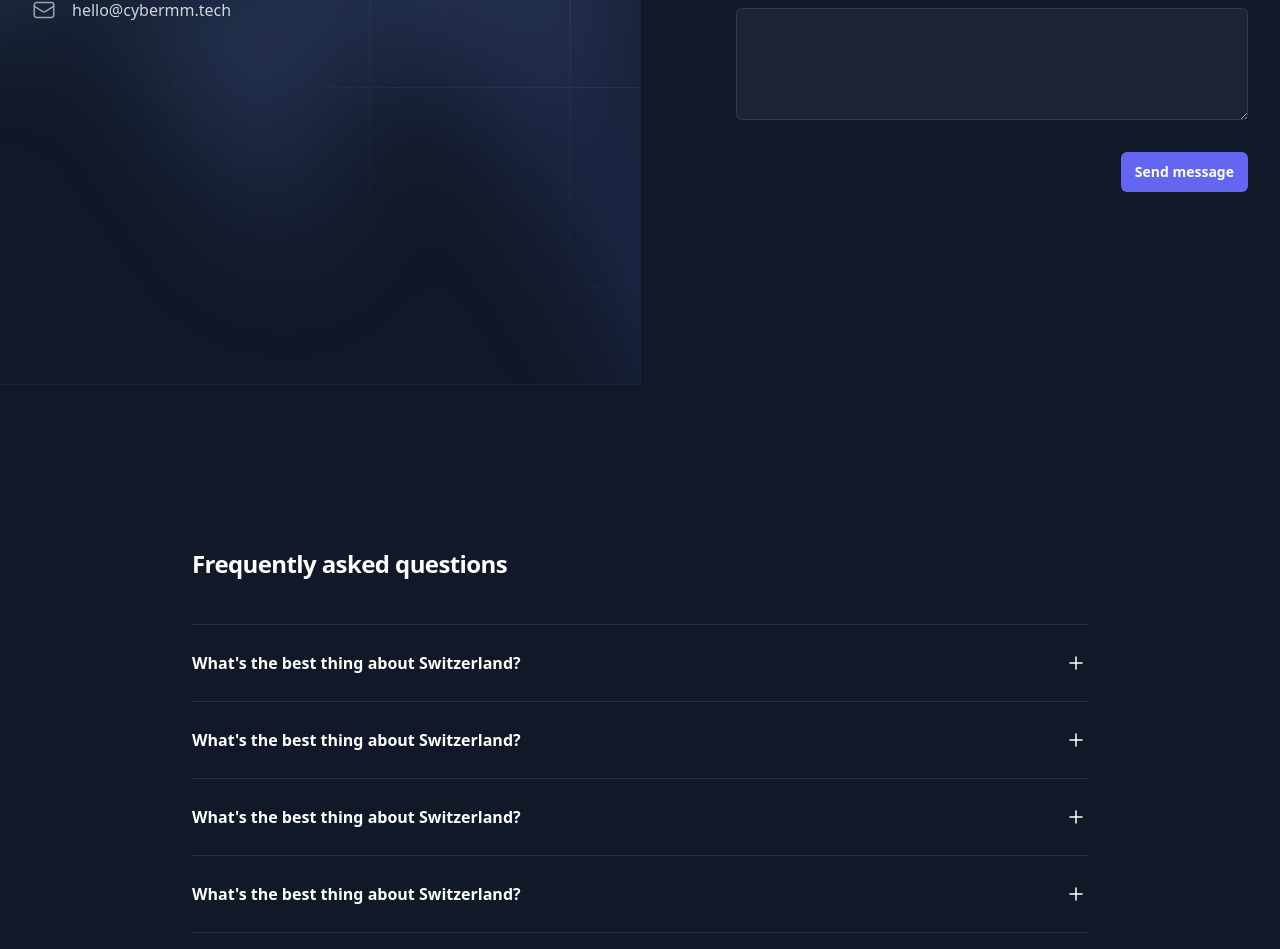
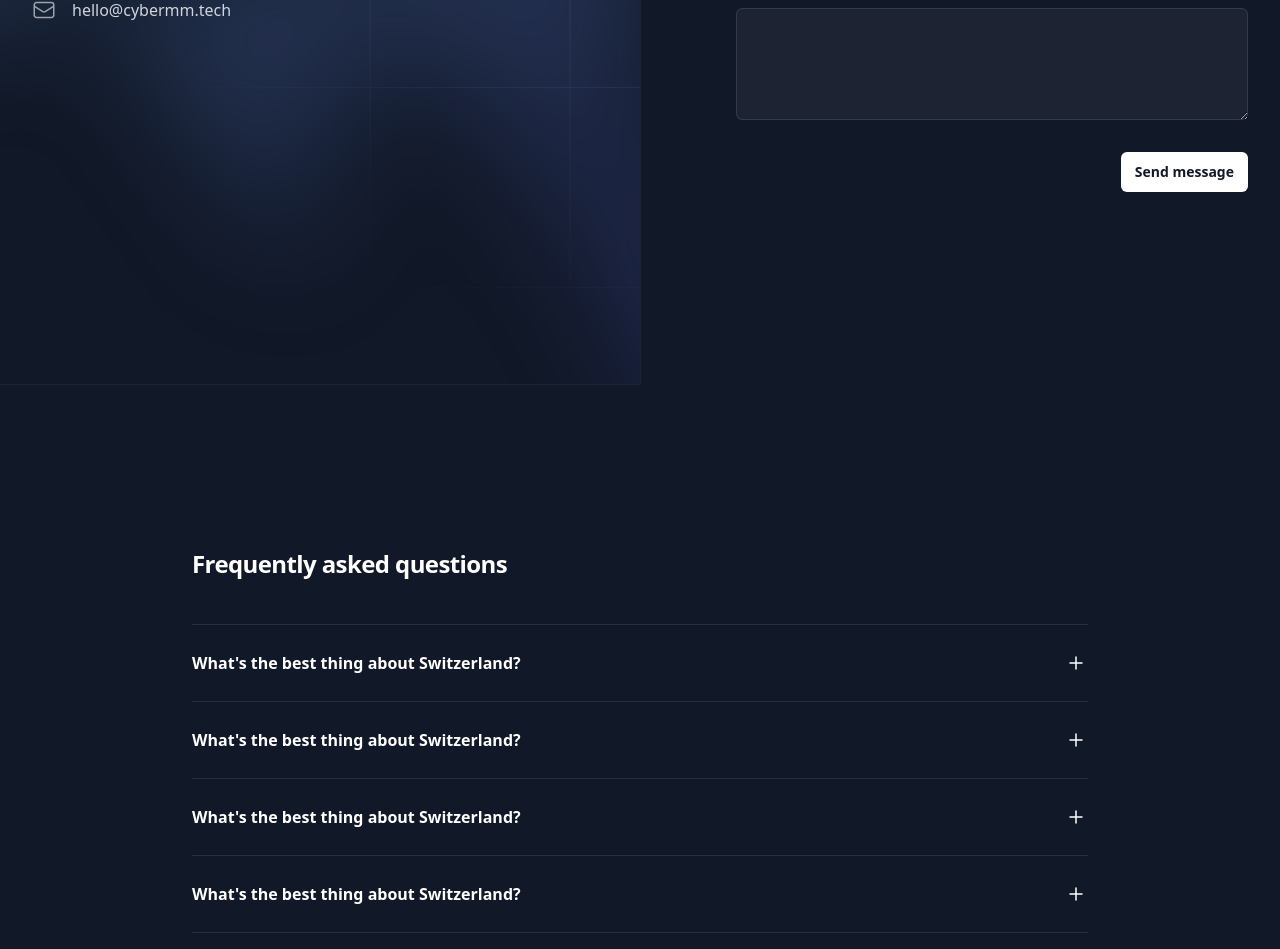
Before and after one commit to myanmarcyberyouths/myanmarcyberyouths, a Next.js app: page / in a window 1280 px wide. Shown: the part 1468-2417 px from the top of the page. Built offline with nearby package versions, Linux system fonts and the light colour scheme.

Commit message:
fix: bg color in contact section

```diff
--- a/src/components/ContactSection.tsx
+++ b/src/components/ContactSection.tsx
@@ -45,7 +45,9 @@ export default function ContactSection() {
                         </div>
                         <h2 className="text-3xl font-bold tracking-tight text-white">Get in touch</h2>
                         <p className="mt-6 text-lg leading-8 text-gray-300">
-                            Getting in touch with us is easy. Whether you prefer to call, email or use our live chat feature, we are always available to answer your questions, provide technical support, or discuss any issues or concerns you may have.
+                            Getting in touch with us is easy. Whether you prefer to call, email or use our live chat
+                            feature, we are always available to answer your questions, provide technical support, or
+                            discuss any issues or concerns you may have.
                         </p>
                         <dl className="mt-10 space-y-4 text-base leading-7 text-gray-300">
                             <div className="flex gap-x-4">
@@ -162,8 +164,7 @@ export default function ContactSection() {
                         </div>
                         <div className="mt-8 flex justify-end">
                             <button
-                                type="submit"
-                                className="rounded-md bg-indigo-500 px-3.5 py-2.5 text-center text-sm font-semibold text-white shadow-sm hover:bg-indigo-400 focus-visible:outline focus-visible:outline-2 focus-visible:outline-offset-2 focus-visible:outline-indigo-500"
+                                className="rounded-md bg-white px-3.5 py-2.5 text-sm font-semibold text-gray-900 shadow-sm hover:bg-gray-100 focus-visible:outline focus-visible:outline-2 focus-visible:outline-offset-2 focus-visible:outline-white"
                             >
                                 Send message
                             </button>
```
